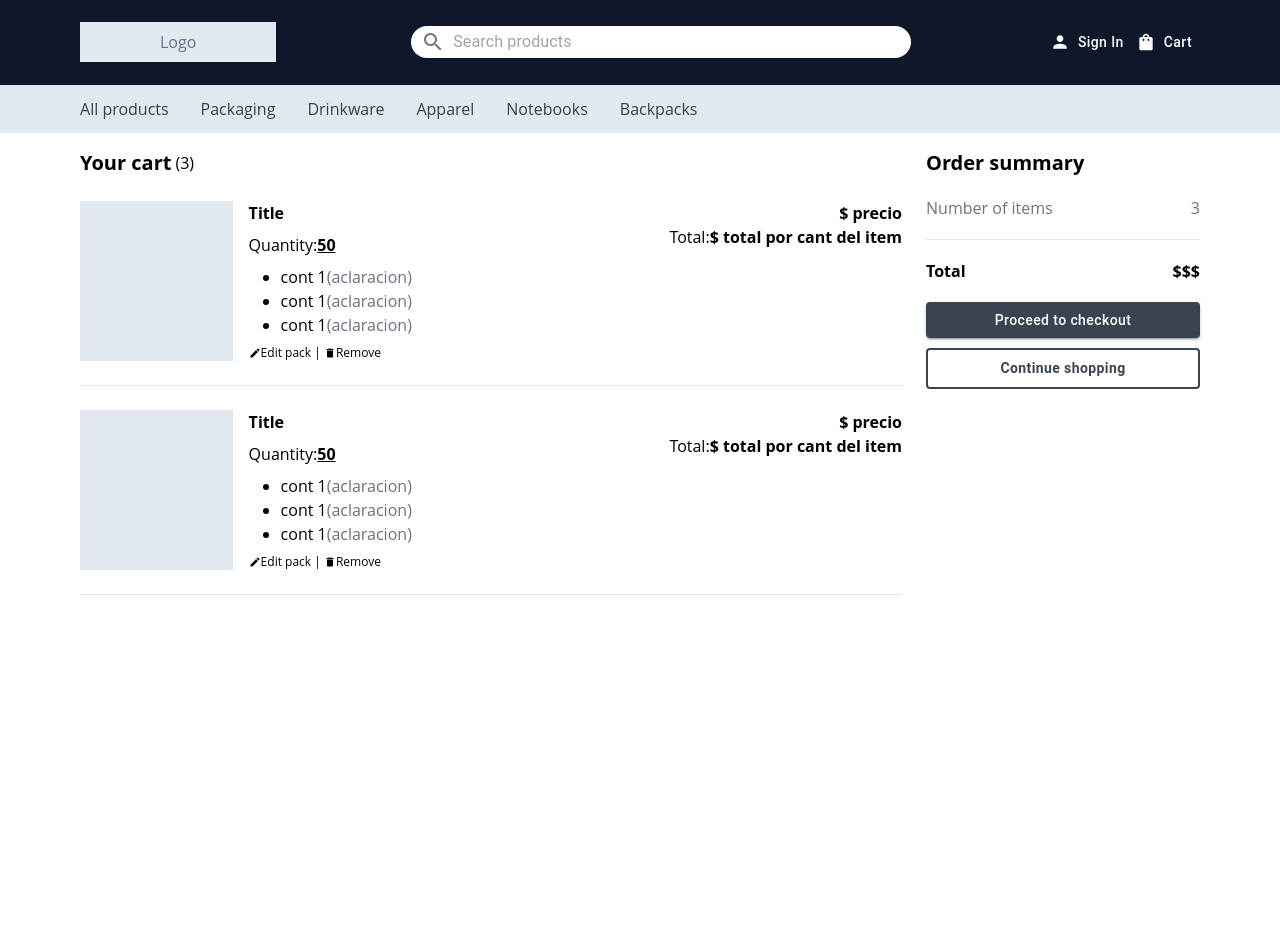
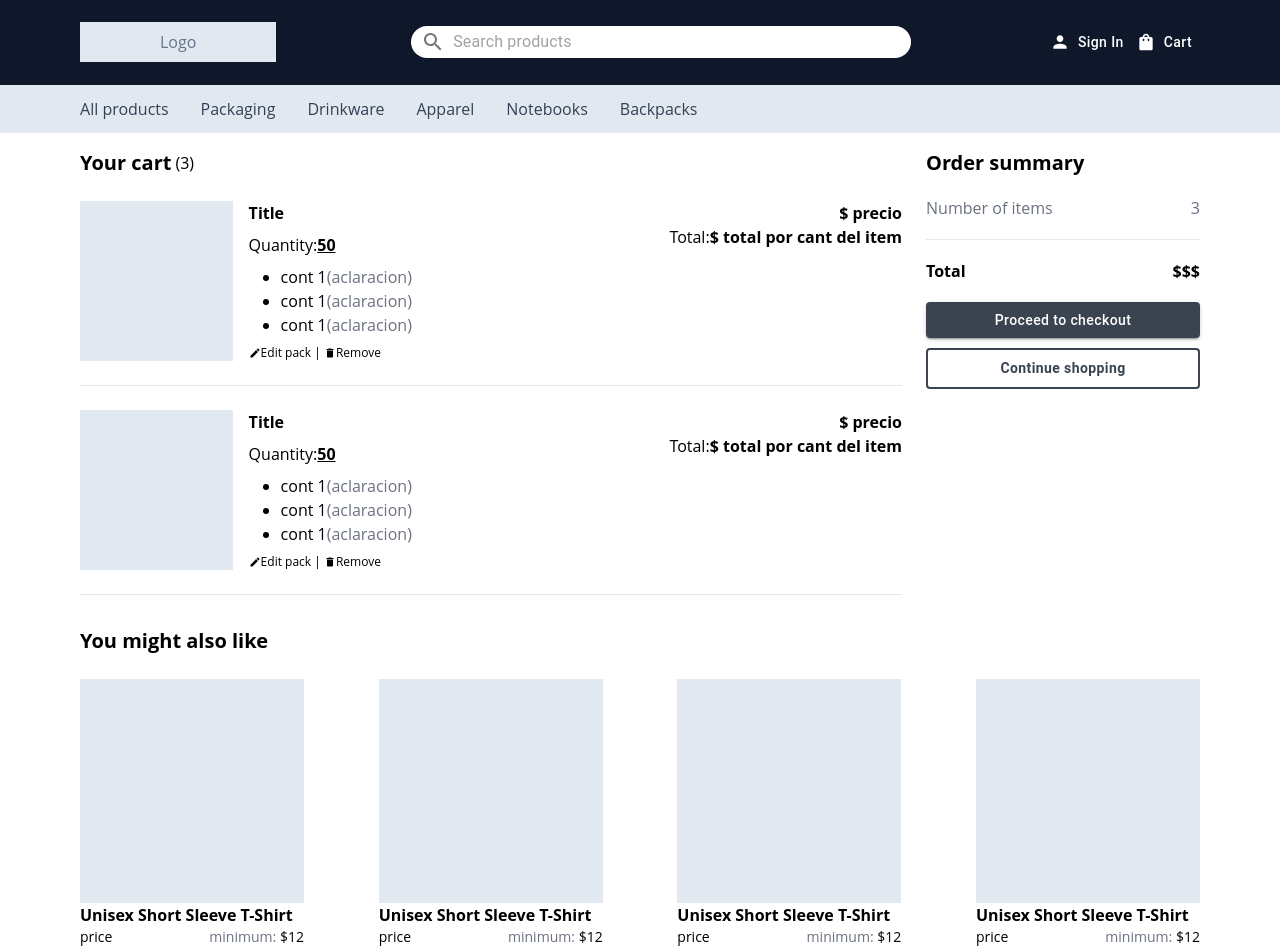
Before and after one commit to manzonlucas/react-mui-challenge, a React (Create React App) app: page / in a window 1280 px wide. Shown: the top 952 px of the page. Before the commit the page ends 800 px from the top, so only its background shows below. Built offline with nearby package versions, Linux system fonts and the light colour scheme.

Commit message:
add finished recommendations template

```diff
--- a/src/components/Cart/Item.jsx
+++ b/src/components/Cart/Item.jsx
@@ -5,7 +5,7 @@ export default function Item() {
   return (
     <>
       <article className="flex gap-4">
-        <div className='w-48 h-40 bg-slate-200'></div>
+        <div className='w-48 aspect-square bg-slate-200'></div>
         <section className='w-full flex justify-between'>
           <div className="flex flex-col gap-2">
             <h3 className="font-bold">Title</h3>
--- /dev/null
+++ b/src/components/Recommendations/RecommendationItem.jsx
@@ -0,0 +1,17 @@
+export default function RecommendationItem() {
+  return (
+    <article className="flex flex-col w-1/5">
+      <div className="aspect-square bg-slate-200">    </div>
+      <div>
+        <p className="font-bold">Unisex Short Sleeve T-Shirt</p>
+        <div className="flex justify-between">
+          <p className="text-sm">price</p>
+          <p className="text-sm">
+            <span className="text-gray-500">minimum: </span>
+            $12
+          </p>
+        </div>
+      </div>
+    </article>
+  )
+}
--- a/src/components/Recommendations/index.jsx
+++ b/src/components/Recommendations/index.jsx
@@ -1,5 +1,15 @@
+import RecommendationItem from "./RecommendationItem";
+
 export default function Recommendations() {
   return (
-    <section></section>
+    <section className="flex flex-col py-4 px-20 gap-6">
+      <h2 className="font-bold text-xl">You might also like</h2>
+      <div className="flex justify-between">
+        <RecommendationItem />
+        <RecommendationItem />
+        <RecommendationItem />
+        <RecommendationItem />
+      </div>
+    </section>
   )
 }
```
